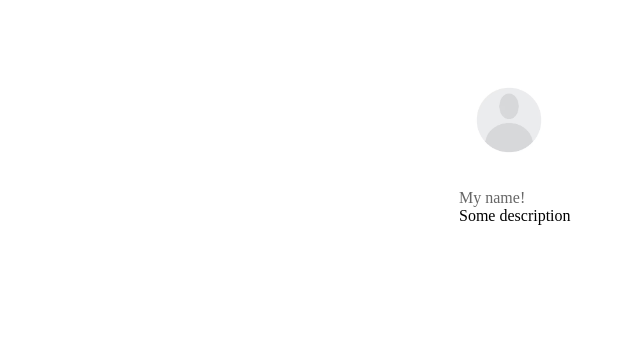
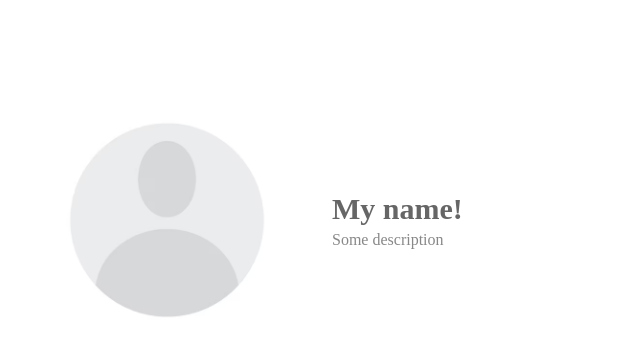
Before and after one commit to VladBagat/Heap-of-Help, a SvelteKit app: page /profile in a window 1280 px wide. Shown: the top 356 px of the page, without its empty margins (31-671 px from the left). Built offline with nearby package versions, Linux system fonts and the light colour scheme.

Commit message:
Description format fixed

```diff
--- a/src/routes/profile/+page.svelte
+++ b/src/routes/profile/+page.svelte
@@ -44,35 +44,52 @@
 
 <div class="profile-container">
     <img src="profile.avif" alt="Profile Image" class="profile-image" id="profileImage">
-    <div class="username" id="username">My name!</div>
-    <div class="description" id="desscrption">Some description</div>
+    <div class="text-container">
+        <div class="username" id="username">My name!</div>
+        <div class="description" id="description">Some description</div>
+    </div>
 </div>
 
 
 <style>
    body {
-    font-family:Arial, sans-serif:
+    font-family:Arial, sans-serif;
     background-color:#f0f0f0;
     margin: 0;
     padding: 0;
    }
    .profile-container {
-    width:300px;
-    margin: 50px auto;
+    display: flex; /* row aligning */
+    align-items: center;
+    width:500px;
+    margin: 50px 0 50px 20px; /* shifted left */
     padding: 20px;
     background-color: #fff;
-    box-shadow: 0 0 10px rgba(0, 0, 0, 0.1):
-    tex-align: center;
     border-radius: 10px;
    }
    .profile-image {
-    width: 100px;
-    height: 100px;
+    width: 300px;
+    height: 300px;
     border-radius:50%;
-    margin-bottom: 15px;
+    margin-right: 15px;
    }
+
+    .text-container {
+    display: flex;
+    flex-direction: column; /*stacking username and description */
+    align-items: flex-start;
+
+    }
+
    .username {
+    font-size: 30px;
+    color: #666;
+    font-weight: bold;
+    margin-bottom: 5px;
+   }
+
+   .description {
     font-size: 16px;
-    color: #666;
+    color: #888
    }
 </style>
```
